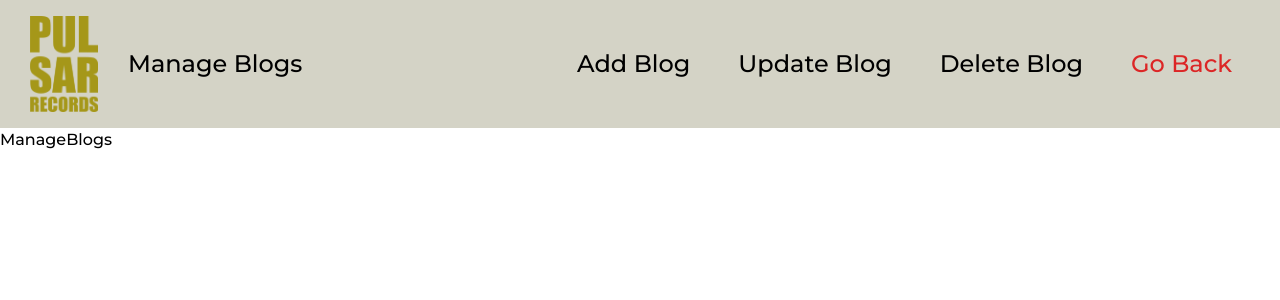
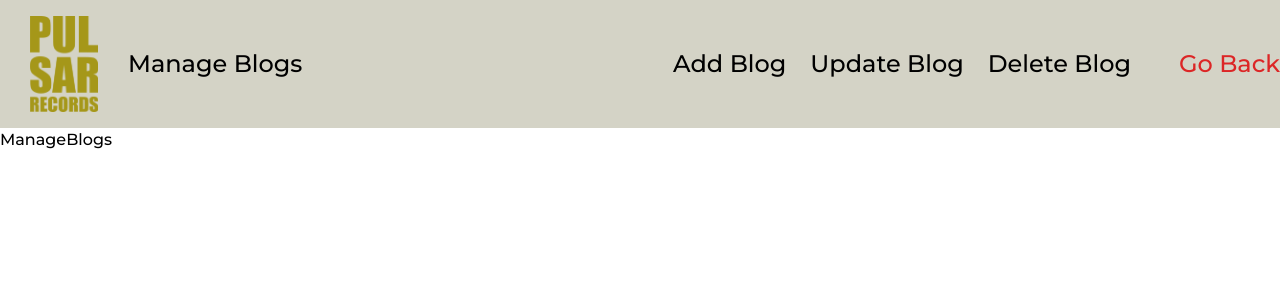
Before and after one commit to ahmetkosker/Pulsar, a React (Create React App) app: page /manage-blogs in a window 1280 px wide. Shown: the top 300 px of the page. Built offline with nearby package versions, Linux system fonts and the light colour scheme.

Commit message:
minor changes
minor changes fixes

```diff
--- a/src/components/Footer/Footer.jsx
+++ b/src/components/Footer/Footer.jsx
@@ -4,12 +4,12 @@ import { instagramLink } from "../../configs/simpleFunctions";
 
 const Footer = () => {
   return (
-    <footer className="flex justify-center items-center flex-row lg:w-[92%] xl:w-[95%] 2xl:w-[98%] py-1 absolute bottom-0">
+    <footer className="flex w-full justify-center items-center flex-row lg:w-[92%] xl:w-[95%] 2xl:w-[98%] py-1 absolute bottom-0">
       <BsInstagram
         onClick={() => window.open(instagramLink, "_blank")}
-        className="text-3xl my-4 cursor-pointer absolute left-0"
+        className="text-3xl my-4 cursor-pointer absolute -left-4"
       />
-      <p className="font-extrabold sm:text-2xl text-xs">
+      <p className="font-extrabold sm:text-lg text-xs">
         ANKARA BASED MUSIC COLLECTIVE
       </p>
     </footer>
--- a/src/components/PanelNavigation/PanelNavbar.js
+++ b/src/components/PanelNavigation/PanelNavbar.js
@@ -22,24 +22,24 @@ export default function PanelNavbar({
                     onClick={() => navigation('/')}
                     className='w-32 h-24 object-contain cursor-pointer'
                     src='/pulsarMainLogo.png' />
-                <p className='text-2xl font-light'>{pageTitle}</p>
+                <p className='lg:text-2xl font-light'>{pageTitle}</p>
             </div>
-            <div className='flex justify-between items-center'>
+            <div className='flex gap-x-6 justify-between items-center'>
                 <p
                     onClick={() => navigation(addTitleFunction)}
-                    className='text-2xl font-light relative right-48 cursor-pointer hover:border-b-4 border-[#A59719]'>{addTitle}</p>
+                    className='lg:text-2xl font-light relative  cursor-pointer hover:border-b-4 border-[#A59719]'>{addTitle}</p>
                 <p
                     onClick={() => navigation(updateTitleFunction)}
-                    className='text-2xl font-light relative right-36 cursor-pointer hover:border-b-4 border-[#A59719]'>{updateTitle}</p>
+                    className='lg:text-2xl font-light relative  cursor-pointer hover:border-b-4 border-[#A59719]'>{updateTitle}</p>
                 <p
                     onClick={() => navigation(deleteTitleFunction)}
-                    className='text-2xl font-light relative right-24 cursor-pointer hover:border-b-4 border-[#A59719]'>{deleteTitle}</p>
+                    className='lg:text-2xl font-light relative  cursor-pointer hover:border-b-4 border-[#A59719]'>{deleteTitle}</p>
                 <p
                     onClick={logOutFunction}
-                    className='text-2xl font-light text-red-600 relative right-12 cursor-pointer hover:border-b-4 border-red-500'>{logOutTitle}</p>
+                    className='lg:text-2xl font-light text-red-600 relative cursor-pointer hover:border-b-4 border-red-500'>{logOutTitle}</p>
                 <p
                     onClick={() => navigation(goBackFunction)}
-                    className='text-2xl font-light text-red-600 relative right-12 cursor-pointer hover:border-b-4 border-red-500'>{goBackTitle}</p>
+                    className='lg:text-2xl font-light text-red-600 relative cursor-pointer hover:border-b-4 border-red-500'>{goBackTitle}</p>
             </div>
         </div >
     )
--- a/src/pages/About.jsx
+++ b/src/pages/About.jsx
@@ -13,7 +13,7 @@ const About = () => {
     <main className="w-full max-h-full px-5">
       <section className="max-w-full sm:mt-20 mt-12 flex justify-between">
         <Aside />
-        <div className="sm:w-7/12 w-1/2 sm:pt-36 text-center font-extrabold sm:text-3xl text-xs pt-20 relative lg:-top-32 2xl:top-0">
+        <div className="sm:w-7/12 w-1/2 sm:pt-12 text-center font-extrabold sm:text-3xl text-xs pt-4 relative lg:-top-32 2xl:-top-20">
           Pulsar Records olarak 2020 yılında Ulaş Çınar Çelik tarafından kurulmuş bir plak şirketiyiz. Müzisyeninden tasarımcısına ve hatta blog yazarına kadar eğlenceli, samimi ve profesyonel bir ekibiz. Kurulduğumuz günden itibaren yeni ya da eski, her türlü müzisyene destek veriyor ve iş yapıyoruz. Müziğe dair duygularını ya da fikirlerini bizimle paylaşmak istersen bir tık kadar uzağındayız!
         </div>
         <div>
--- a/src/pages/Blogs.jsx
+++ b/src/pages/Blogs.jsx
@@ -117,7 +117,7 @@ const Blogs = () => {
             onClick={() => navigate("/")}
             src="/pulsarMainLogo.png"
             alt="banner"
-            className="w-64 cursor-pointer object-contain"
+            className="w-full cursor-pointer object-contain"
           />
         </div>
       </section>
--- a/src/pages/Home.jsx
+++ b/src/pages/Home.jsx
@@ -10,7 +10,7 @@ const Home = () => {
       <section className="max-w-full sm:mt-20 mt-12 flex justify-between">
         <Aside />
         <div>
-          <img src="/pulsarMainLogo.png" alt="banner" className=" w-64" />
+          <img src="/pulsarMainLogo.png" alt="banner" className="w-32 sm:w-64" />
         </div>
       </section>
       <div className="flex justify-center items-start w-full h-fit self-center">
```
